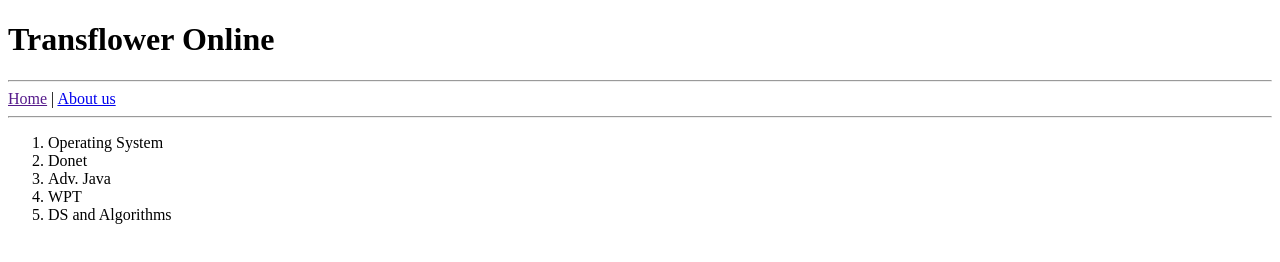
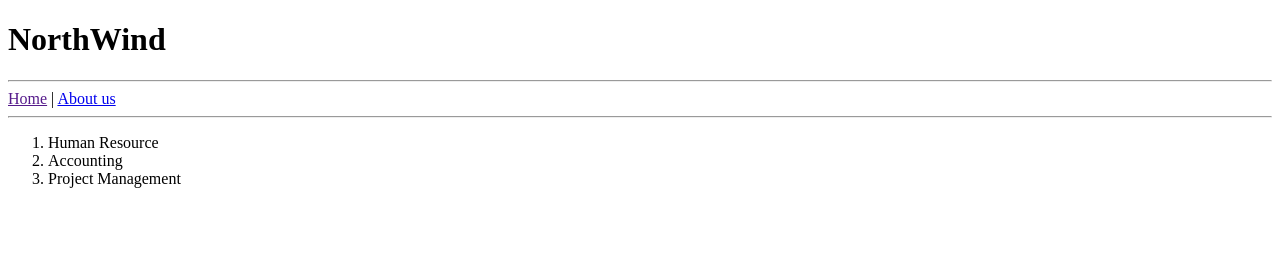
Before and after one commit to mohits1998/Northwind, a website: page public/index.html in a window 1280 px wide. Drawn offline with Linux system fonts and the light colour scheme.

Commit message:
Update index.html

```diff
--- a/public/index.html
+++ b/public/index.html
@@ -4,16 +4,15 @@
         <title>My Custom HTML App</title>
     </head>
     <body>
-        <h1>Transflower Online </h1>
+        <h1>NorthWind </h1>
         <hr/>
         <a href="">Home</a> | <a href="/aboutus.html">About us </a>
         <hr/>
         <ol>
-            <li>Operating System</li>
-            <li>Donet</li>
-            <li>Adv. Java</li>
-            <li>WPT</li>
-            <li>DS and Algorithms</li>
+            <li>Human Resource</li>
+            <li>Accounting</li>
+            <li>Project Management</li>
+
         </ol>
     </body>
 </html>
```
